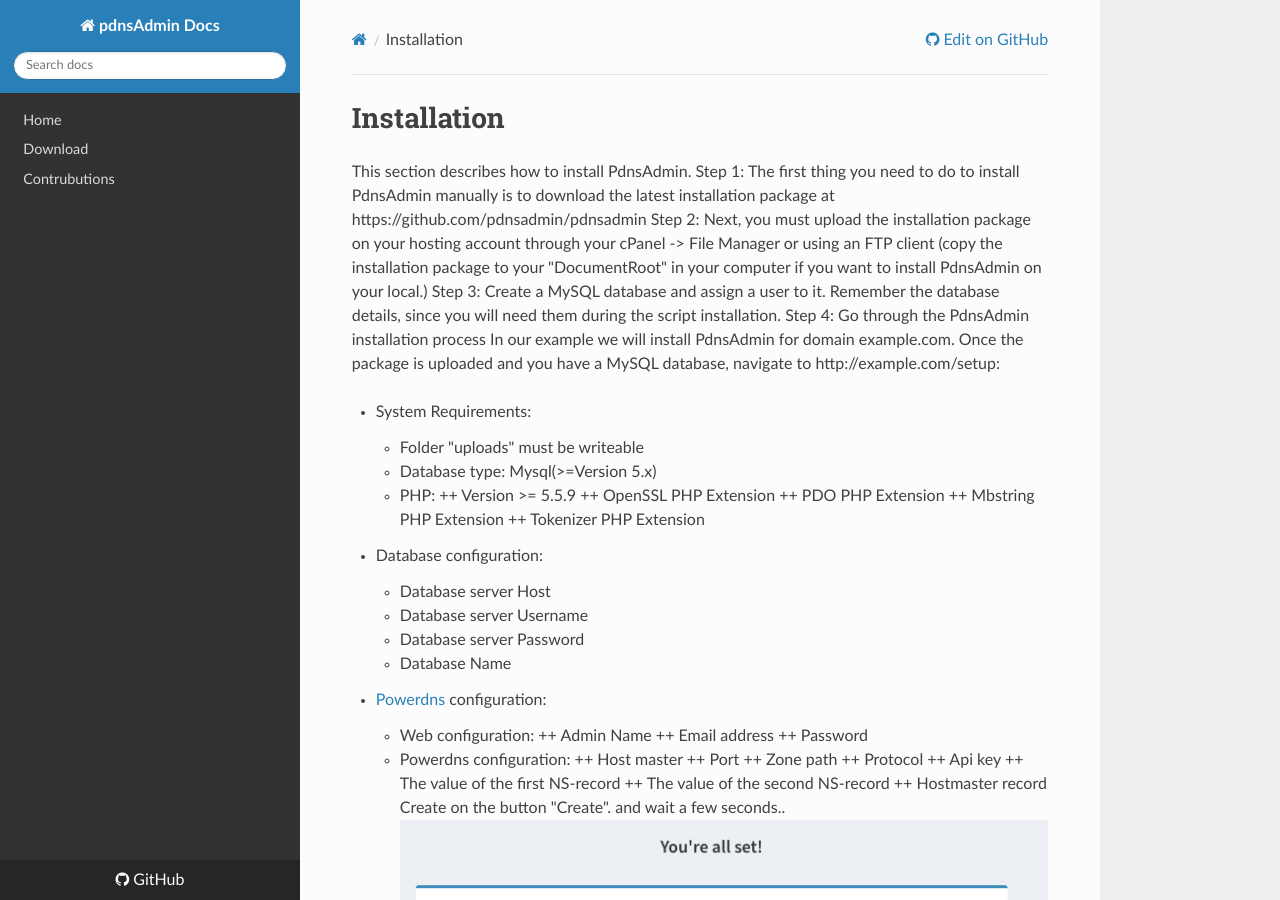
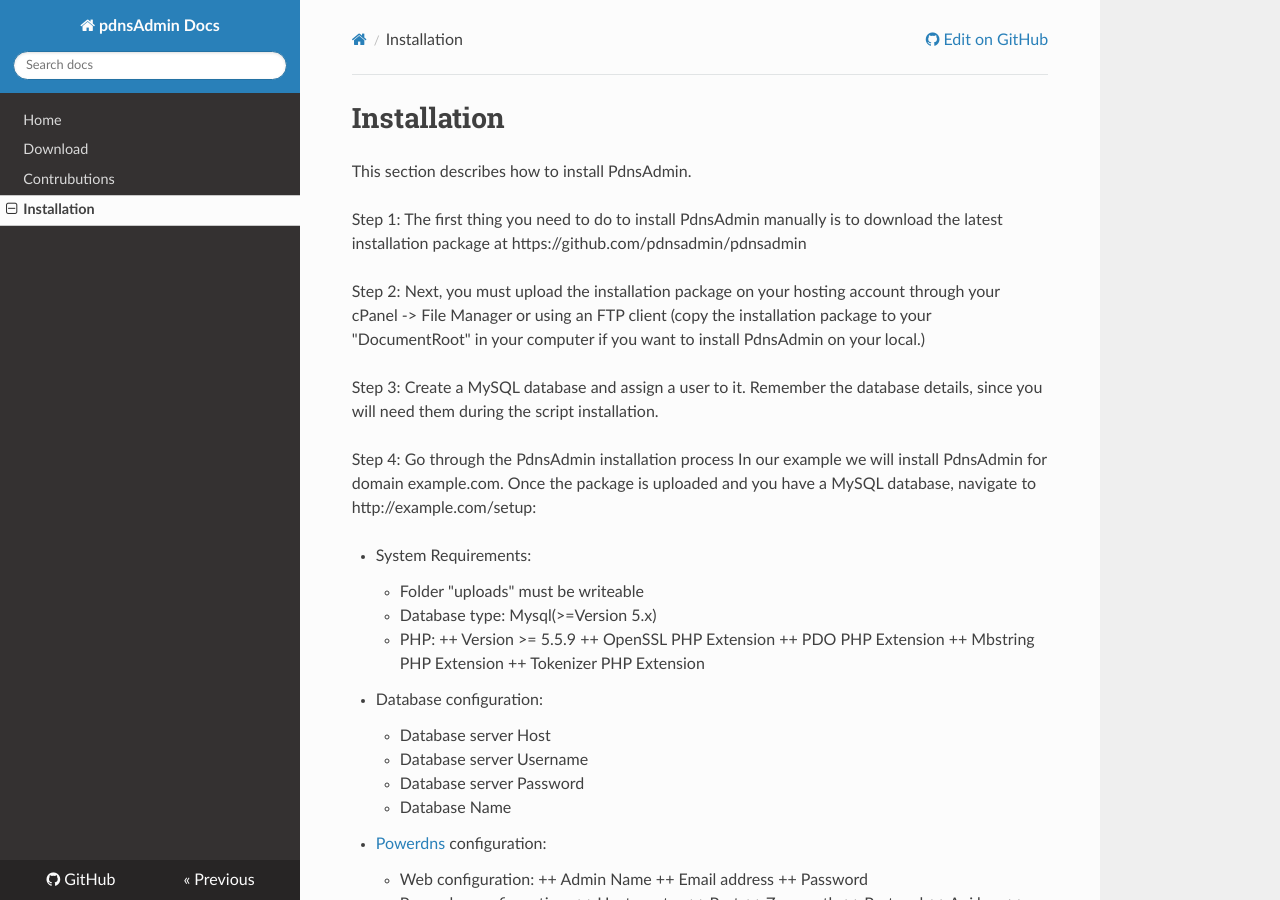
Before and after one commit to pdnsadmin/pdnsadmin-docs, an MkDocs documentation site: the page built from docs/user-guide/installation.md, in a window 1280 px wide and 900 px high. Built offline with MkDocs 1.6.1, drawn with Linux system fonts in a browser that asks for light colours; nearby versions of some CDN libraries; old or Windows-style settings are respelled for this version of MkDocs.

Commit message:
update install page

```diff
--- a/docs/user-guide/installation.md
+++ b/docs/user-guide/installation.md
@@ -1,8 +1,12 @@
 # Installation
 This section describes how to install PdnsAdmin.
+
 Step 1: The first thing you need to do to install PdnsAdmin manually is to download the latest installation package at https://github.com/pdnsadmin/pdnsadmin
+
 Step 2: Next, you must upload the installation package on your hosting account through your cPanel -> File Manager or using an FTP client (copy the installation package to your "DocumentRoot" in your computer if you want to install PdnsAdmin on your local.)
+
 Step 3: Create a MySQL database and assign a user to it. Remember the database details, since you will need them during the script installation.
+
 Step 4: Go through the PdnsAdmin installation process
 In our example we will install PdnsAdmin for domain example.com. Once the package is uploaded  and you have a MySQL database, navigate to http://example.com/setup:
 
--- a/mkdocs.yml
+++ b/mkdocs.yml
@@ -6,3 +6,4 @@
     - Home: index.md
     - Download: download.md
     - Contrubutions: contributions.md
+    - Installation: user-guide/installation.md
```
